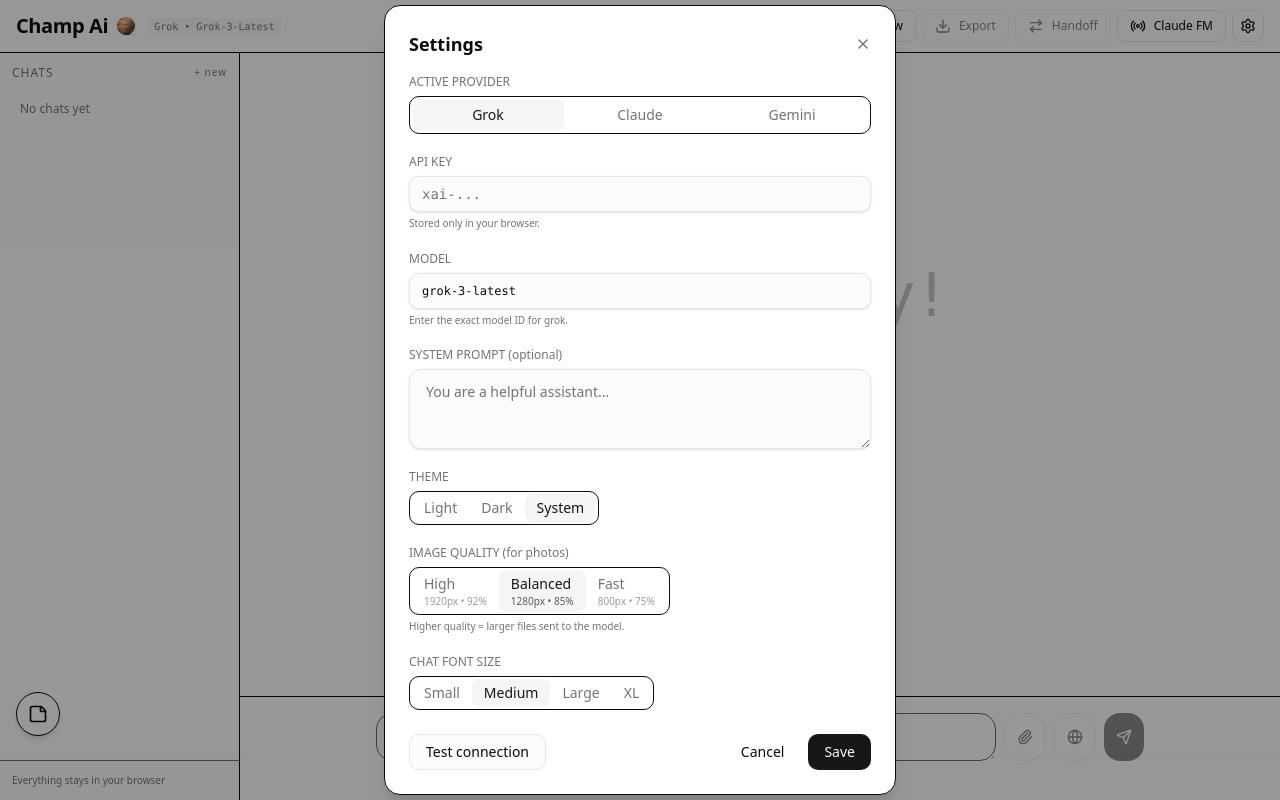
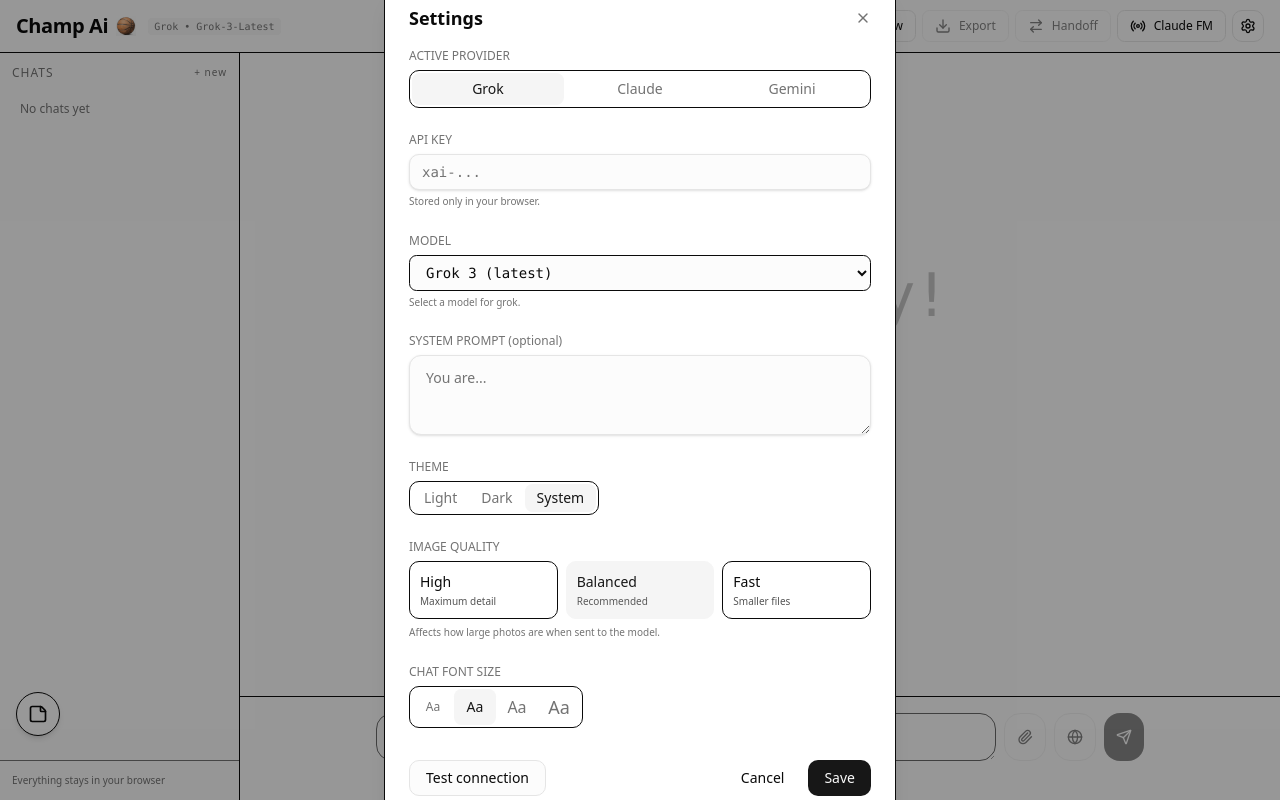
Before and after one commit to iliarafa/champ-ai, a React (Vite) app: page / in a window 1280 px wide. Both pictures are taken after a click on the button 1248 px from the left and 26 px from the top of the page. Built offline with nearby package versions, Linux system fonts and the light colour scheme.

Commit message:
feat: add Claude 4.7 Opus as default and top model in Settings, remove old Claude 3 Opus

```diff
--- a/src/components/SettingsModal.tsx
+++ b/src/components/SettingsModal.tsx
@@ -26,18 +26,65 @@
   const [editingProvider, setEditingProvider] = useState<ProviderId>('grok')
   const [saving, setSaving] = useState(false)
   const [testStatus, setTestStatus] = useState<string>('')
+  const [isCustomModel, setIsCustomModel] = useState(false)
 
   const loadProviderValues = (provider: ProviderId) => {
+    setIsCustomModel(false)
+
+    let currentModel = ''
+
     if (provider === 'grok') {
       setApiKey(settings.grokApiKey)
-      setModel(settings.grokModel)
+      currentModel = settings.grokModel
     } else if (provider === 'claude') {
       setApiKey(settings.claudeApiKey)
-      setModel(settings.claudeModel)
+      currentModel = settings.claudeModel
     } else if (provider === 'gemini') {
       setApiKey(settings.geminiApiKey)
-      setModel(settings.geminiModel)
+      currentModel = settings.geminiModel
     }
+
+    const recommended = getModelsForProvider(provider).map(m => m.id)
+    if (!recommended.includes(currentModel)) {
+      setIsCustomModel(true)
+    }
+
+    setModel(currentModel)
+  }
+
+  const getModelsForProvider = (provider: ProviderId) => {
+    if (provider === 'grok') {
+      return [
+        { id: 'grok-3-latest', label: 'Grok 3 (latest)' },
+        { id: 'grok-2-1212', label: 'Grok 2' },
+      ]
+    }
+
+    if (provider === 'claude') {
+      return [
+        { id: 'claude-4.7', label: 'Claude 4.7 Opus' },
+        { id: 'claude-3-5-sonnet-20241022', label: 'Claude 3.5 Sonnet (New)' },
+        { id: 'claude-3-5-haiku-20241022', label: 'Claude 3.5 Haiku' },
+      ]
+    }
+
+    return [
+      { id: 'gemini-1.5-pro', label: 'Gemini 1.5 Pro' },
+      { id: 'gemini-1.5-flash', label: 'Gemini 1.5 Flash' },
+      { id: 'gemini-2.0-flash-exp', label: 'Gemini 2.0 Flash (Experimental)' },
+    ]
+  }
+
+  const saveModelForProvider = async (provider: ProviderId, newModel: string) => {
+    const trimmed = newModel.trim()
+    if (!trimmed) return
+
+    const patch =
+      provider === 'grok' ? { grokModel: trimmed } :
+      provider === 'claude' ? { claudeModel: trimmed } :
+      { geminiModel: trimmed }
+
+    await settings.updateConfig(patch)
   }
 
   useEffect(() => {
@@ -105,7 +152,7 @@
         </button>
       </div>
 
-      <div className="space-y-5 text-sm">
+      <div className="space-y-6 text-sm">
         {/* Provider Selector */}
         <div>
           <label className="text-xs text-muted-foreground block mb-1.5">ACTIVE PROVIDER</label>
@@ -145,18 +192,51 @@
 
         <div>
           <label className="text-xs text-muted-foreground block mb-1.5">MODEL</label>
-          <Input
-            value={model}
-            onChange={(e) => setModel(e.target.value)}
-            placeholder={
-              editingProvider === 'grok' ? 'grok-3-latest' :
-              editingProvider === 'claude' ? 'claude-3-5-sonnet-20241022' :
-              'gemini-1.5-pro'
-            }
-            className="font-mono text-xs"
-          />
+
+          <select
+            value={isCustomModel ? 'custom' : model}
+            onChange={(e) => {
+              const value = e.target.value
+
+              if (value === 'custom') {
+                setIsCustomModel(true)
+                return
+              }
+
+              setIsCustomModel(false)
+              setModel(value)
+              saveModelForProvider(editingProvider, value) // Auto-save
+            }}
+            className="w-full rounded-md border bg-background px-3 py-2 text-sm font-mono focus:outline-none focus:ring-2 focus:ring-ring"
+          >
+            {getModelsForProvider(editingProvider).map((m) => (
+              <option key={m.id} value={m.id}>
+                {m.label}
+              </option>
+            ))}
+            <option value="custom">Custom model...</option>
+          </select>
+
+          {isCustomModel && (
+            <Input
+              value={model}
+              onChange={(e) => {
+                const newValue = e.target.value
+                setModel(newValue)
+
+                // Debounced auto-save for custom models
+                clearTimeout((window as any).__modelSaveTimeout)
+                ;(window as any).__modelSaveTimeout = setTimeout(() => {
+                  saveModelForProvider(editingProvider, newValue)
+                }, 600)
+              }}
+              placeholder="Enter custom model ID"
+              className="mt-2 font-mono text-xs"
+            />
+          )}
+
           <p className="text-[10px] text-muted-foreground mt-1">
-            Enter the exact model ID for {editingProvider}.
+            Select a model for {editingProvider}.
           </p>
         </div>
 
@@ -166,7 +246,7 @@
             value={systemPrompt}
             onChange={(e) => setSystemPrompt(e.target.value)}
             rows={2}
-            placeholder="You are a helpful assistant..."
+            placeholder="You are..."
           />
         </div>
 
@@ -189,60 +269,62 @@
         </div>
 
         <div>
-          <label className="text-xs text-muted-foreground block mb-1.5">IMAGE QUALITY (for photos)</label>
-          <div className="inline-flex rounded-lg border p-0.5 text-sm">
+          <label className="text-xs text-muted-foreground block mb-1.5">IMAGE QUALITY</label>
+          <div className="grid grid-cols-3 gap-2">
             {[
-              { value: 'high', label: 'High', desc: '1920px • 92%' },
-              { value: 'balanced', label: 'Balanced', desc: '1280px • 85%' },
-              { value: 'fast', label: 'Fast', desc: '800px • 75%' },
+              { value: 'high', label: 'High', desc: 'Maximum detail' },
+              { value: 'balanced', label: 'Balanced', desc: 'Recommended' },
+              { value: 'fast', label: 'Fast', desc: 'Smaller files' },
             ].map((p) => (
               <button
                 key={p.value}
                 type="button"
                 onClick={() => setImageQualityPreset(p.value as any)}
                 className={cn(
-                  'px-3 py-1 rounded-md text-left',
+                  'rounded-lg border p-2.5 text-left transition',
                   imageQualityPreset === p.value
-                    ? 'bg-accent text-accent-foreground'
-                    : 'text-muted-foreground hover:text-foreground'
+                    ? 'border-accent bg-accent text-accent-foreground'
+                    : 'hover:bg-accent/50'
                 )}
               >
-                <div>{p.label}</div>
-                <div className="text-[10px] opacity-70">{p.desc}</div>
+                <div className="font-medium">{p.label}</div>
+                <div className="text-[10px] opacity-70 mt-0.5">{p.desc}</div>
               </button>
             ))}
           </div>
-          <p className="text-[10px] text-muted-foreground mt-1">Higher quality = larger files sent to the model.</p>
+          <p className="text-[10px] text-muted-foreground mt-1.5">
+            Affects how large photos are when sent to the model.
+          </p>
         </div>
 
         <div>
           <label className="text-xs text-muted-foreground block mb-1.5">CHAT FONT SIZE</label>
           <div className="inline-flex rounded-lg border p-0.5 text-sm">
             {[
-              { value: 'sm', label: 'Small' },
-              { value: 'md', label: 'Medium' },
-              { value: 'lg', label: 'Large' },
-              { value: 'xl', label: 'XL' },
+              { value: 'sm', size: 'text-xs' },
+              { value: 'md', size: 'text-sm' },
+              { value: 'lg', size: 'text-base' },
+              { value: 'xl', size: 'text-lg' },
             ].map((p) => (
               <button
                 key={p.value}
                 type="button"
                 onClick={() => setChatFontSize(p.value as any)}
                 className={cn(
-                  'px-3 py-1 rounded-md',
+                  'px-2.5 py-1 rounded-md flex items-center justify-center min-w-[42px]',
                   chatFontSize === p.value
                     ? 'bg-accent text-accent-foreground'
                     : 'text-muted-foreground hover:text-foreground'
                 )}
               >
-                {p.label}
+                <span className={cn('font-medium leading-none', p.size)}>Aa</span>
               </button>
             ))}
           </div>
         </div>
       </div>
 
-      <div className="mt-6 flex items-center gap-2">
+      <div className="mt-8 flex items-center gap-2">
         <Button variant="outline" onClick={handleTest} disabled={saving}>Test connection</Button>
         {testStatus && <span className="text-xs text-muted-foreground">{testStatus}</span>}
         <div className="flex-1" />
--- a/src/lib/storage/db.ts
+++ b/src/lib/storage/db.ts
@@ -57,7 +57,7 @@
   currentProvider: 'grok',
 
   grokModel: 'grok-3-latest',
-  claudeModel: 'claude-3-5-sonnet-20241022',
+  claudeModel: 'claude-4.7',
   geminiModel: 'gemini-1.5-pro',
 
   systemPrompt: '',
```
